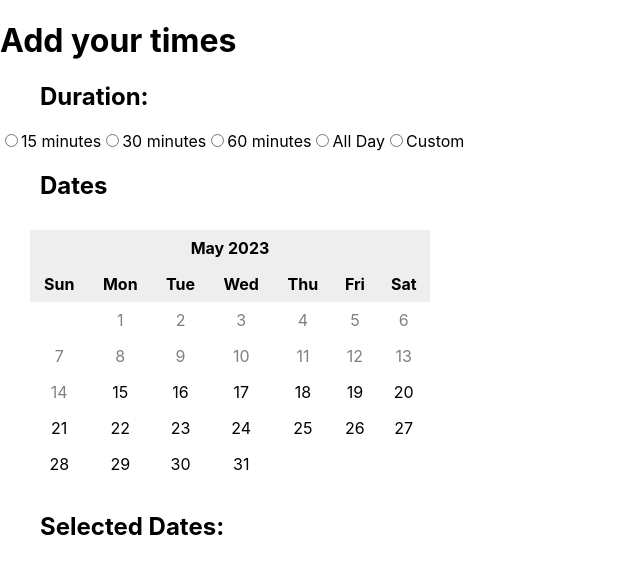
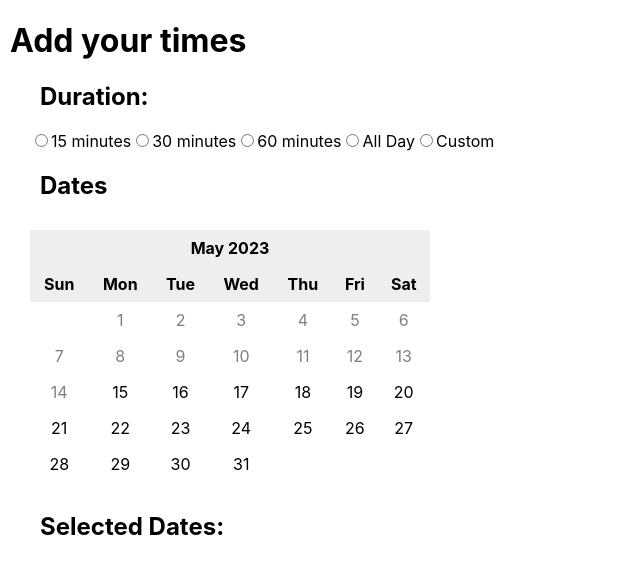
Before and after one commit to AYanchev01/Vote-for-meeting, a React (Create React App) app in the folder client/: page / in a window 1280 px wide. Shown: the top 574 px of the page, without its empty margins (0-640 px from the left). Built offline with nearby package versions, Linux system fonts and the light colour scheme.

Commit message:
add some padding

```diff
--- a/client/src/components/Calendar.css
+++ b/client/src/components/Calendar.css
@@ -55,6 +55,10 @@ li>div:last-child {
   margin-left: 10px;
 }
 
+h1 {
+  padding-left: 10px;
+}
+
 h2 {
   padding-left: 40px;
 }
--- /dev/null
+++ b/client/src/components/EventDuration.css
@@ -0,0 +1,3 @@
+.event-duration-options {
+  padding-left: 30px;
+}
--- a/client/src/components/EventDuration.tsx
+++ b/client/src/components/EventDuration.tsx
@@ -1,4 +1,5 @@
 import React, { useState } from 'react';
+import "./EventDuration.css"
 
 interface DurationProps {
     onSelectDuration: (duration: number | 'all-day' | 'custom') => void;
@@ -17,7 +18,7 @@ const EventDuration: React.FC<DurationProps> = ({ onSelectDuration, onCustomDura
     return (
         <div>
             <h2>Duration:</h2>
-            <div>
+            <div className='event-duration-options'>
                 <label>
                     <input
                         type="radio"
```
